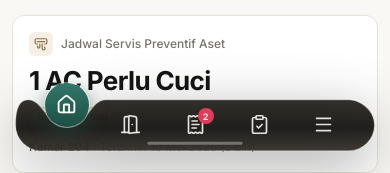
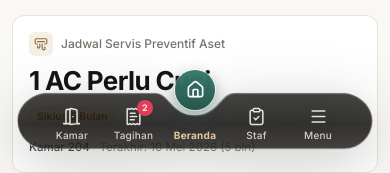
Before and after one commit to HARIMAN13/SUPERKOST, a Next.js app: page /app in a window 390 px wide. Shown: the part 679-852 px from the top of the page. Built offline with nearby package versions, Linux system fonts and the light colour scheme; no server answers.

Commit message:
style(mobile-nav): center Beranda, add text labels, remove bottom line, add frosted glass transparency & orb spacing

```diff
--- a/src/components/navigation/MobileNav.tsx
+++ b/src/components/navigation/MobileNav.tsx
@@ -10,26 +10,30 @@ import {
 import { useEffect, useRef, useState } from "react";
 import { useStore, type Page } from "@/store/store";
 
-const SLOT_CENTERS = [60, 130, 200, 270, 340];
+// 5 evenly spaced slot centers inside the 400x88 SVG coordinate space
+const SLOT_CENTERS = [64, 132, 200, 268, 336];
 
 function buildNotchPath(cx: number): string {
-  const nw = 42;
+  // Pill top is y=22, bottom is y=84 (height=62, corner radius=31).
+  // Floating circle is centered at (cx, 18) with radius 20 (diameter 40).
+  // Notch cradle is centered at (cx, 18) with bottom at y=47 -> 9px uniform gap around the circle!
+  const nw = 44;
   const nStart = cx - nw;
   const nEnd = cx + nw;
-  const tlX = Math.min(32, nStart);
-  const trX = Math.max(368, nEnd);
+  const tlX = Math.min(35, nStart);
+  const trX = Math.max(365, nEnd);
 
   return [
-    `M 32 72`,
-    `A 28 28 0 0 1 4 44`,
-    `C 4 25, ${tlX - 10} 16, ${tlX} 16`,
-    `L ${nStart} 16`,
-    `C ${nStart + 16} 16, ${cx - 22} 46, ${cx} 46`,
-    `C ${cx + 22} 46, ${nEnd - 16} 16, ${nEnd} 16`,
-    `L ${trX} 16`,
-    `C ${trX + 10} 16, 396 25, 396 44`,
-    `A 28 28 0 0 1 368 72`,
-    `L 32 72`,
+    `M 35 84`,
+    `A 31 31 0 0 1 4 53`,
+    `C 4 32, ${tlX - 10} 22, ${tlX} 22`,
+    `L ${nStart} 22`,
+    `C ${nStart + 16} 22, ${cx - 26} 47, ${cx} 47`,
+    `C ${cx + 26} 47, ${nEnd - 16} 22, ${nEnd} 22`,
+    `L ${trX} 22`,
+    `C ${trX + 10} 22, 396 32, 396 53`,
+    `A 31 31 0 0 1 365 84`,
+    `L 35 84`,
     `Z`,
   ].join(" ");
 }
@@ -38,34 +42,40 @@ export default function MobileNav() {
   const s = useStore();
   const { page, stats, mobileMenuOpen, setMobileMenuOpen } = s;
 
-  const navItems = [
+  // Ordered with Beranda (Home) right in the CENTER (index 2)
+  const navItems: {
+    id: Page;
+    label: string;
+    icon: typeof Home;
+    badge?: number | null;
+  }[] = [
     {
-      id: "dashboard" as Page,
-      label: "Beranda",
-      icon: Home,
-    },
-    {
-      id: "rooms" as Page,
+      id: "rooms",
       label: "Kamar",
       icon: DoorOpen,
     },
     {
-      id: "billing" as Page,
+      id: "billing",
       label: "Tagihan",
       icon: ReceiptText,
       badge: stats.overdue.length > 0 ? stats.overdue.length : null,
     },
     {
-      id: "staff" as Page,
+      id: "dashboard",
+      label: "Beranda",
+      icon: Home,
+    },
+    {
+      id: "staff",
       label: "Staf",
       icon: ClipboardCheck,
     },
   ];
 
-  // Determine which of the 5 slots (0..4) is active
+  // Determine active slot (0..4); default to 2 (Beranda in center) or 4 (Menu) for secondary pages
   const pageIdx = navItems.findIndex((item) => item.id === page);
   const targetIdx = mobileMenuOpen ? 4 : pageIdx >= 0 ? pageIdx : 4;
-  const targetCx = SLOT_CENTERS[targetIdx] ?? 60;
+  const targetCx = SLOT_CENTERS[targetIdx] ?? 200;
 
   const [animCx, setAnimCx] = useState(targetCx);
   const animRef = useRef<number | null>(null);
@@ -85,7 +95,6 @@ export default function MobileNav() {
 
     const step = (now: number) => {
       const t = Math.min(1, (now - startTime) / duration);
-      // Cubic ease-out for fluid liquid motion
       const eased = 1 - Math.pow(1 - t, 3);
       const next = startCx + diff * eased;
       currentCxRef.current = next;
@@ -108,7 +117,7 @@ export default function MobileNav() {
       key: item.id,
       label: item.label,
       icon: item.icon,
-      badge: item.badge,
+      badge: item.badge ?? null,
       isActive: targetIdx === idx,
       onClick: () => {
         s.navigate(item.id);
@@ -127,63 +136,83 @@ export default function MobileNav() {
 
   const ActiveIcon = allSlots[targetIdx]?.icon ?? Home;
   const activeBadge = allSlots[targetIdx]?.badge ?? null;
+  const notchPath = buildNotchPath(animCx);
 
   return (
-    <div className="lg:hidden fixed bottom-2.5 inset-x-0 z-40 px-3 pointer-events-none safe-pb">
+    <div className="lg:hidden fixed bottom-3 inset-x-0 z-40 px-3.5 pointer-events-none safe-pb">
       <nav
         aria-label="Navigasi Bawah"
-        className="pointer-events-auto relative mx-auto w-full max-w-[380px] aspect-[400/76] select-none"
+        className="pointer-events-auto relative mx-auto w-full max-w-[390px] aspect-[400/88] select-none"
       >
-        {/* SVG Liquid Notch Floating Pill Background */}
+        {/* SVG Liquid Notch Translucent Frosted Glass Pill */}
         <svg
-          viewBox="0 0 400 76"
-          className="w-full h-full drop-shadow-[0_14px_28px_rgba(20,20,19,0.38)]"
+          viewBox="0 0 400 88"
+          className="w-full h-full drop-shadow-[0_12px_28px_rgba(20,20,19,0.28)]"
           fill="none"
         >
           <defs>
-            <linearGradient id="navGlassFill" x1="200" y1="16" x2="200" y2="72" gradientUnits="userSpaceOnUse">
-              <stop offset="0%" stopColor="#262420" stopOpacity="0.94" />
-              <stop offset="55%" stopColor="#181715" stopOpacity="0.96" />
-              <stop offset="100%" stopColor="#35312B" stopOpacity="0.95" />
+            <clipPath id="liquidNotchClip">
+              <path d={notchPath} />
+            </clipPath>
+            <linearGradient
+              id="navGlassFill"
+              x1="200"
+              y1="22"
+              x2="200"
+              y2="84"
+              gradientUnits="userSpaceOnUse"
+            >
+              <stop offset="0%" stopColor="#1E1D1A" stopOpacity="0.58" />
+              <stop offset="55%" stopColor="#141413" stopOpacity="0.68" />
+              <stop offset="100%" stopColor="#2A2722" stopOpacity="0.64" />
             </linearGradient>
-            <linearGradient id="navGlassStroke" x1="200" y1="14" x2="200" y2="73" gradientUnits="userSpaceOnUse">
-              <stop offset="0%" stopColor="#FFFFFF" stopOpacity="0.42" />
-              <stop offset="45%" stopColor="#C5A572" stopOpacity="0.18" />
-              <stop offset="100%" stopColor="#FFFFFF" stopOpacity="0.28" />
+            <linearGradient
+              id="navGlassStroke"
+              x1="200"
+              y1="20"
+              x2="200"
+              y2="85"
+              gradientUnits="userSpaceOnUse"
+            >
+              <stop offset="0%" stopColor="#FFFFFF" stopOpacity="0.55" />
+              <stop offset="50%" stopColor="#C5A572" stopOpacity="0.28" />
+              <stop offset="100%" stopColor="#FFFFFF" stopOpacity="0.35" />
             </linearGradient>
           </defs>
 
+          {/* True Frosted Glass Backdrop Blur clipped to the liquid notch path */}
+          <foreignObject
+            x="0"
+            y="0"
+            width="400"
+            height="88"
+            clipPath="url(#liquidNotchClip)"
+          >
+            <div className="w-full h-full bg-[#181715]/55 backdrop-blur-xl backdrop-saturate-150" />
+          </foreignObject>
+
+          {/* Translucent Glass Tint & Crisp Highlight Border */}
           <path
-            d={buildNotchPath(animCx)}
+            d={notchPath}
             fill="url(#navGlassFill)"
             stroke="url(#navGlassStroke)"
-            strokeWidth="1.35"
-          />
-
-          {/* Subtle bottom home indicator bar */}
-          <rect
-            x="148"
-            y="62"
-            width="104"
-            height="3.2"
-            rx="1.6"
-            fill="rgba(255,255,255,0.32)"
+            strokeWidth="1.4"
           />
         </svg>
 
-        {/* Floating Active Orb inside the Liquid Notch */}
+        {/* Floating Active Circle Orb — neatly spaced with 9px gap inside the notch */}
         <button
           type="button"
           onClick={allSlots[targetIdx]?.onClick}
           aria-label={allSlots[targetIdx]?.label}
           style={{
             left: `${(animCx / 400) * 100}%`,
-            top: `${(21 / 76) * 100}%`,
+            top: `${(18 / 88) * 100}%`,
           }}
-          className="absolute -translate-x-1/2 -translate-y-1/2 flex size-[44px] items-center justify-center rounded-full bg-gradient-to-b from-[#33786B] to-[#1D4E44] text-white shadow-[0_6px_18px_rgba(29,78,68,0.55)] ring-1 ring-white/45 transition-transform active:scale-95"
+          className="absolute -translate-x-1/2 -translate-y-1/2 flex size-[40px] items-center justify-center rounded-full bg-gradient-to-b from-[#33786B]/95 to-[#1D4E44]/95 backdrop-blur-md text-white shadow-[0_6px_16px_rgba(29,78,68,0.45)] ring-1 ring-white/50 transition-transform active:scale-95"
         >
           <div className="relative">
-            <ActiveIcon className="size-[21px]" strokeWidth={2.1} />
+            <ActiveIcon className="size-[19px]" strokeWidth={2.1} />
             {activeBadge && (
               <span className="absolute -top-1.5 -right-2 flex size-4 items-center justify-center rounded-full bg-[#F43F5E] text-[9px] font-extrabold text-white ring-1 ring-white/60">
                 {activeBadge}
@@ -192,7 +221,7 @@ export default function MobileNav() {
           </div>
         </button>
 
-        {/* 5 Icon Slots along the Pill Body */}
+        {/* 5 Menu Slots with Icons + Text Labels */}
         {allSlots.map((slot, idx) => {
           const Icon = slot.icon;
           const slotCx = SLOT_CENTERS[idx];
@@ -203,25 +232,38 @@ export default function MobileNav() {
               type="button"
               onClick={slot.onClick}
               aria-label={slot.label}
-              title={slot.label}
               style={{
                 left: `${(slotCx / 400) * 100}%`,
-                top: `${(43 / 76) * 100}%`,
+                top: `${(54 / 88) * 100}%`,
               }}
-              className={`absolute -translate-x-1/2 -translate-y-1/2 flex size-11 items-center justify-center rounded-full transition-all duration-200 ${
-                isCurrent
-                  ? "opacity-0 pointer-events-none scale-75"
-                  : "opacity-90 hover:opacity-100 text-[#FAF8F5] active:scale-90"
-              }`}
+              className="absolute -translate-x-1/2 -translate-y-1/2 flex w-[64px] flex-col items-center justify-center py-1 transition-all duration-200 active:scale-95"
             >
-              <div className="relative">
-                <Icon className="size-[21px]" strokeWidth={1.9} />
+              {/* Icon inside the bar (hidden when lifted into the floating orb) */}
+              <div
+                className={`relative flex h-6 items-center justify-center transition-all duration-200 ${
+                  isCurrent
+                    ? "opacity-0 -translate-y-3 pointer-events-none scale-75"
+                    : "opacity-90 text-[#FAF8F5]"
+                }`}
+              >
+                <Icon className="size-[19px]" strokeWidth={1.9} />
                 {slot.badge && (
-                  <span className="absolute -top-1.5 -right-2 flex size-4 items-center justify-center rounded-full bg-[#F43F5E] text-[9px] font-extrabold text-white">
+                  <span className="absolute -top-1 -right-2.5 flex size-4 items-center justify-center rounded-full bg-[#F43F5E] text-[9px] font-extrabold text-white">
                     {slot.badge}
                   </span>
                 )}
               </div>
+
+              {/* Text Label — always visible for every item */}
+              <span
+                className={`mt-0.5 text-[10px] leading-none tracking-wide transition-colors ${
+                  isCurrent
+                    ? "font-bold text-[#E5C99B]"
+                    : "font-medium text-[#FAF8F5]/80"
+                }`}
+              >
+                {slot.label}
+              </span>
             </button>
           );
         })}
```
